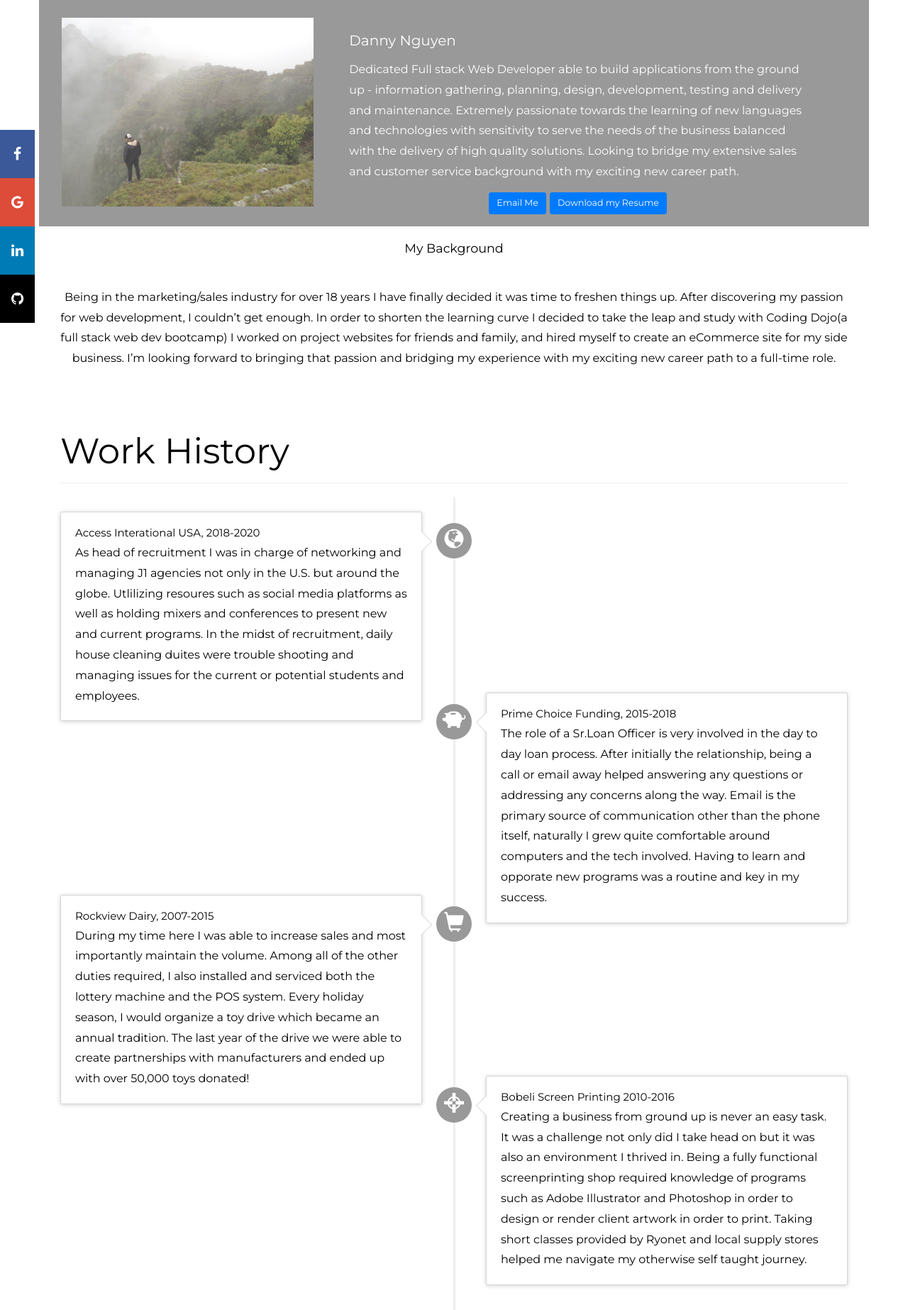
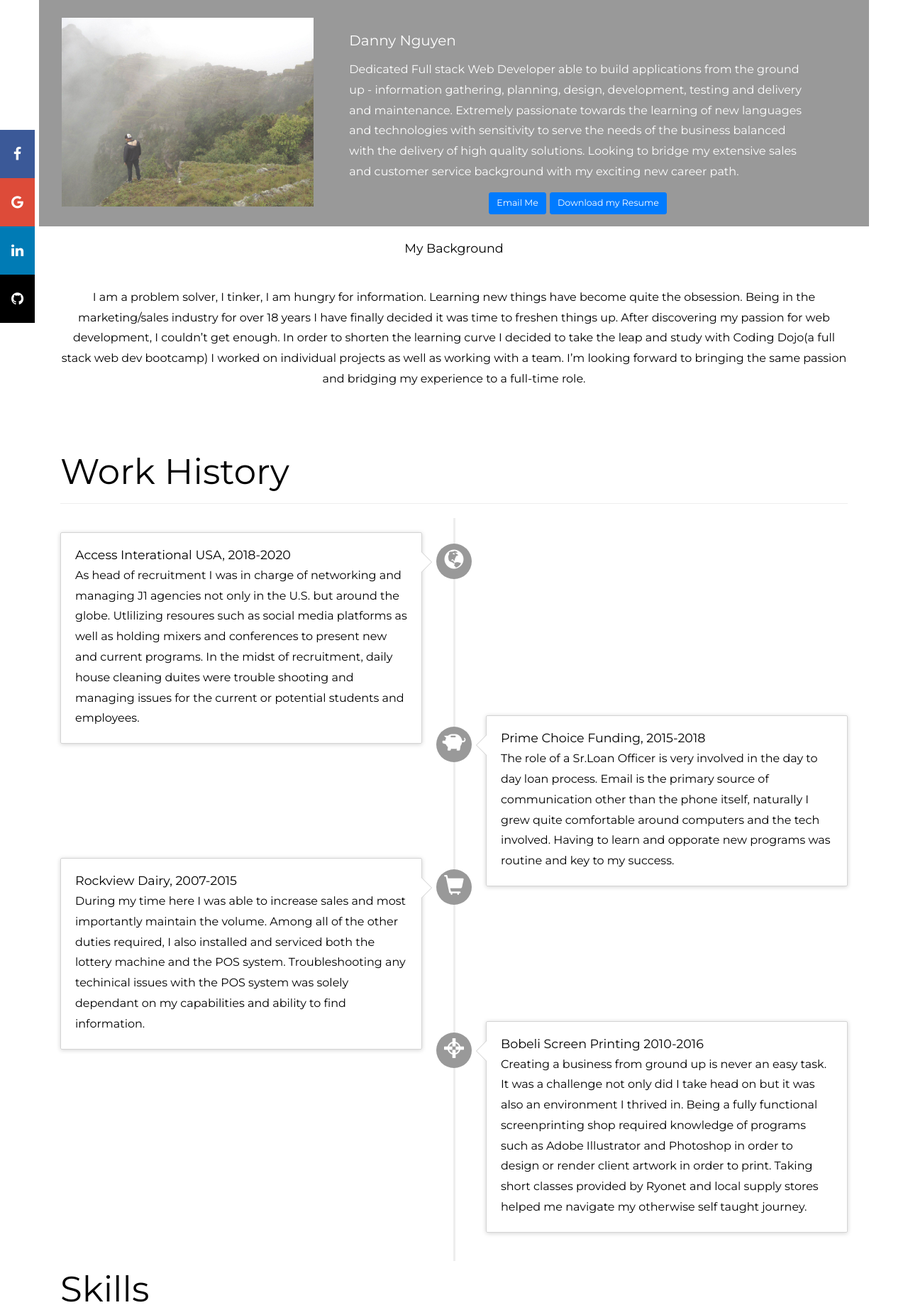
Before and after one commit to DannyLNguyen/danny_portfolio, a Django app: page / in a window 1280 px wide. Shown: the part 81-1927 px from the top of the page at 71% size. Run offline with Django 3.2, Linux system fonts and the light colour scheme; some libraries are stand-ins or nearby versions.

Commit message:
text info
updating text , grammar

```diff
--- a/danny_portfolio/templates/resume.html
+++ b/danny_portfolio/templates/resume.html
@@ -119,12 +119,12 @@
         </div>
         <div class="container  text-center">
                 <h3 class="margin">My Background</h3>
-                <p> Being in the marketing/sales industry for over 18 years I have finally decided it was time to
+                <p> I am a problem solver, I tinker, I am hungry for information. Learning new things have become quite the obsession.
+                        Being in the marketing/sales industry for over 18 years I have finally decided it was time to
                         freshen things up. After discovering my passion for web development, I couldn’t get enough. In
                         order to shorten the learning curve I decided to take the leap and study with Coding Dojo(a full
-                        stack web dev bootcamp) I worked on project websites for friends and family, and hired myself to
-                        create an eCommerce site for my side business. I’m looking forward to bringing that passion and
-                        bridging my experience with my exciting new career path to a full-time role. </p></br>
+                        stack web dev bootcamp) I worked on individual projects as well as working with a team. I’m looking forward to bringing the same passion and
+                        bridging my experience to a full-time role. </p></br>
 
         </div>
 
@@ -138,7 +138,7 @@
                                 <div class="timeline-badge"><i class="glyphicon glyphicon-globe"></i></div>
                                 <div class="timeline-panel">
                                         <div class="timeline-heading">
-                                                <h4 class="timeline-title">Access Interational USA, 2018-2020</h4>
+                                                <h3 class="timeline-title">Access Interational USA, 2018-2020</h3>
 
                                         </div>
                                         <div class="timeline-body">
@@ -156,16 +156,14 @@
                                 <div class="timeline-badge"><i class="glyphicon glyphicon-piggy-bank"></i></div>
                                 <div class="timeline-panel">
                                         <div class="timeline-heading">
-                                                <h4 class="timeline-title">Prime Choice Funding, 2015-2018</h4>
+                                                <h3 class="timeline-title">Prime Choice Funding, 2015-2018</h3>
                                         </div>
                                         <div class="timeline-body">
                                                 <p>The role of a Sr.Loan Officer is very involved in the day to day loan
-                                                        process. After initially the relationship, being a call or email
-                                                        away helped answering any questions or addressing any concerns
-                                                        along the way. Email is the primary source of communication
+                                                        process.  Email is the primary source of communication
                                                         other than the phone itself, naturally I grew quite comfortable
                                                         around computers and the tech involved. Having to learn and
-                                                        opporate new programs was a routine and key in my success.</p>
+                                                        opporate new programs was routine and key to my success.</p>
 
                                         </div>
                                 </div>
@@ -174,16 +172,13 @@
                                 <div class="timeline-badge"><i class="glyphicon glyphicon-shopping-cart"></i></div>
                                 <div class="timeline-panel">
                                         <div class="timeline-heading">
-                                                <h4 class="timeline-title">Rockview Dairy, 2007-2015</h4>
+                                                <h3 class="timeline-title">Rockview Dairy, 2007-2015</h3>
                                         </div>
                                         <div class="timeline-body">
                                                 <p>During my time here I was able to increase sales and most importantly
                                                         maintain the volume. Among all of the other duties required, I
                                                         also installed and serviced both the lottery machine and the POS
-                                                        system. Every holiday season, I would organize a toy drive which
-                                                        became an annual tradition. The last year of the drive we were
-                                                        able to create partnerships with manufacturers and ended up with
-                                                        over 50,000 toys donated! </p>
+                                                        system. Troubleshooting any techinical issues with the POS system was solely dependant on my capabilities and ability to find information. </p>
                                         </div>
                                 </div>
                         </li>
@@ -191,7 +186,7 @@
                                 <div class="timeline-badge"><i class="glyphicon glyphicon-screenshot"></i></div>
                                 <div class="timeline-panel">
                                         <div class="timeline-heading">
-                                                <h4 class="timeline-title">Bobeli Screen Printing 2010-2016</h4>
+                                                <h3 class="timeline-title">Bobeli Screen Printing 2010-2016</h3>
                                         </div>
                                         <div class="timeline-body">
                                                 <p>Creating a business from ground up is never an easy task. It was a
@@ -208,23 +203,11 @@
 
 
         </div>
-        <div class="container text-center">
-                <h3 class="margin">Education and Skills</h3>
-                <p> Being in the marketing/sales industry for over 18 years I have finally decided it
-                        was time to
-                        freshen things up. After discovering my passion for web development, I couldn’t
-                        get enough. In
-                        order to shorten the learning curve I decided to take the leap and study with
-                        Coding Dojo(a full
-                        stack web dev bootcamp) I worked on project websites for friends and family, and
-                        hired myself to
-                        create an eCommerce site for my side business. I’m looking forward to bringing
-                        that passion and
-                        bridging my experience with my exciting new career path to a full-time role.
-                </p></br>
 
-        </div>
+        <div class="container">
+               <H1>Skills</H1></div>
         <div class="container-fluid maxWidth">
+
                 <div class="row">
                         <div class="col">
                                 <div class="skills_wrapper">
```
Also changed, not shown: danny_portfolio/templates/about.html (+4 -6 lines).
